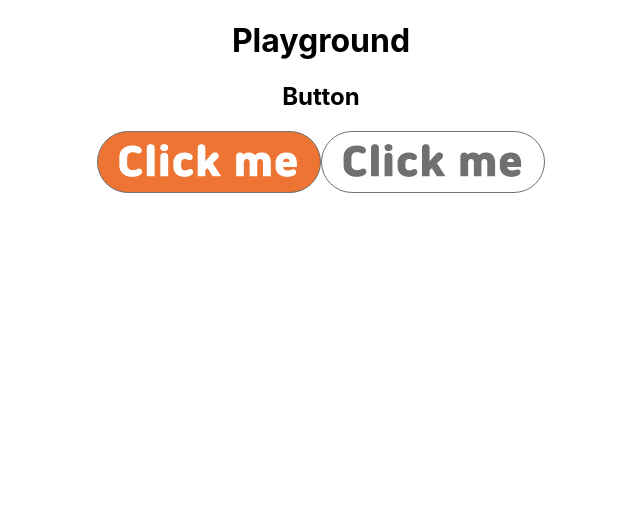
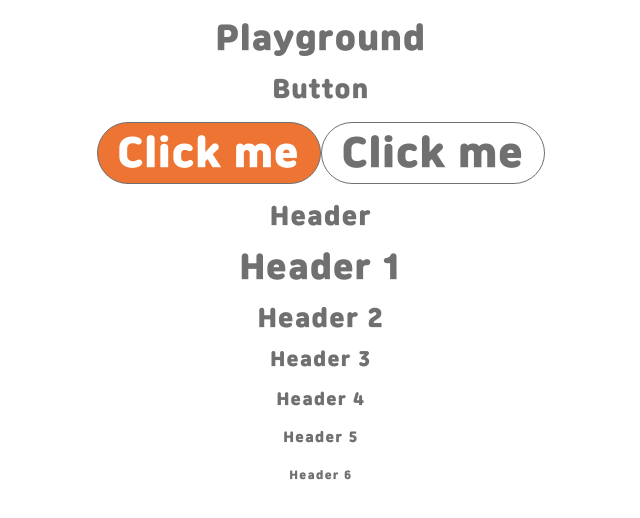
Before and after one commit to skku-ri/frontend, a React (Create React App) app: page /playground in a window 1280 px wide. Shown: the top 518 px of the page, without its empty margins (319-959 px from the left). Built offline with nearby package versions, Linux system fonts and the light colour scheme.

Commit message:
feat: Add header component

```diff
--- a/src/index.css
+++ b/src/index.css
@@ -23,3 +23,26 @@ code {
   font-family: 'Jalnan';
   src: url('../public/fonts/Jalnan.ttf') format('truetype');
 }
+
+h1,
+h2,
+h3,
+h4,
+h5,
+h6 {
+  font-family:
+    'Jalnan',
+    -apple-system,
+    BlinkMacSystemFont,
+    'Segoe UI',
+    'Roboto',
+    'Oxygen',
+    'Ubuntu',
+    'Cantarell',
+    'Open Sans',
+    'Helvetica Neue',
+    sans-serif;
+  font-weight: 400;
+  letter-spacing: 1.5px;
+  color: var(--main-gray);
+}
--- a/src/routes/Playground.tsx
+++ b/src/routes/Playground.tsx
@@ -9,6 +9,13 @@ export function Playground() {
         Click me
       </Button>
       <Button onClick={() => console.log('clicked')}>Click me</Button>
+      <h2>Header</h2>
+      <h1>Header 1</h1>
+      <h2>Header 2</h2>
+      <h3>Header 3</h3>
+      <h4>Header 4</h4>
+      <h5>Header 5</h5>
+      <h6>Header 6</h6>
     </div>
   );
 }
```
